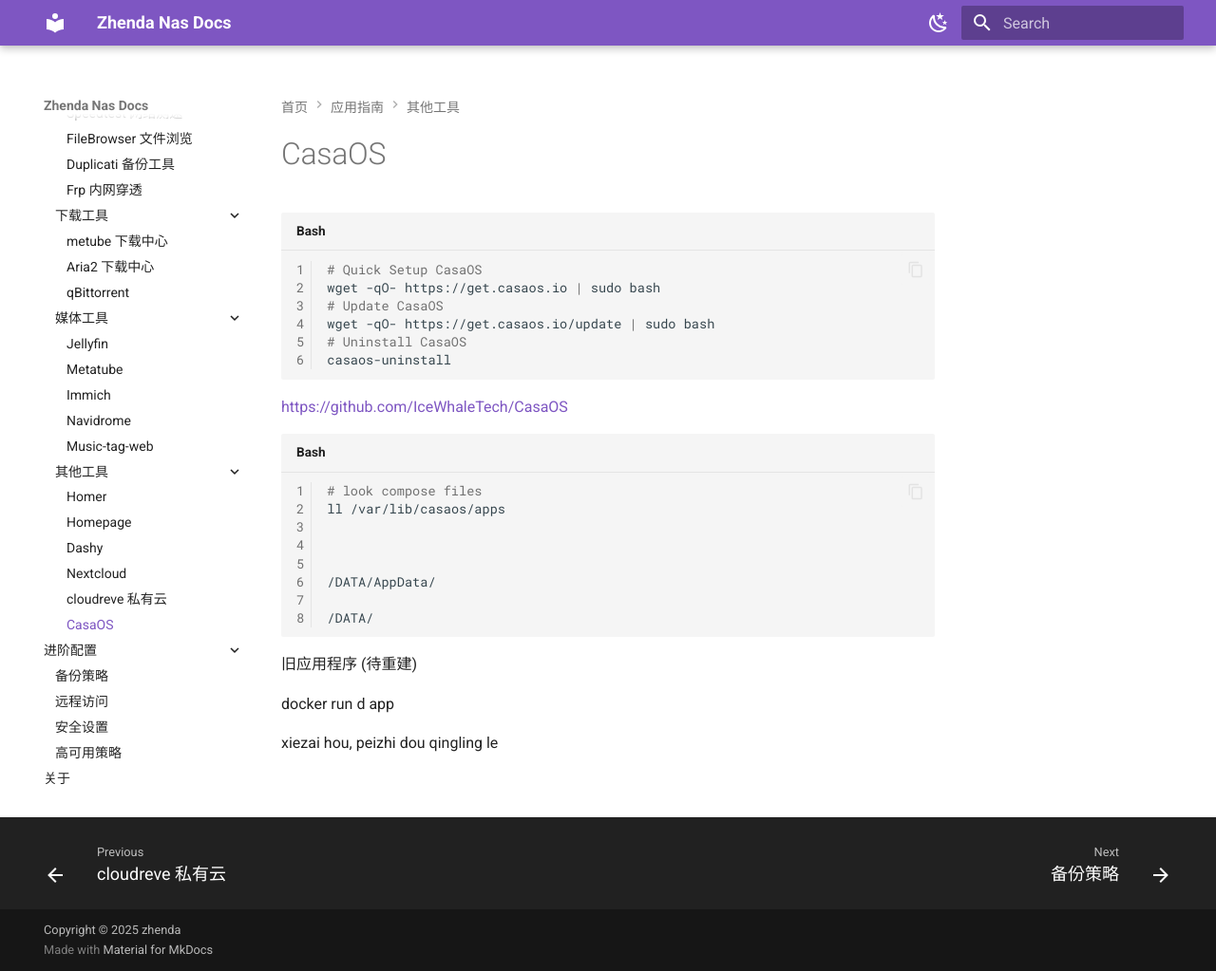
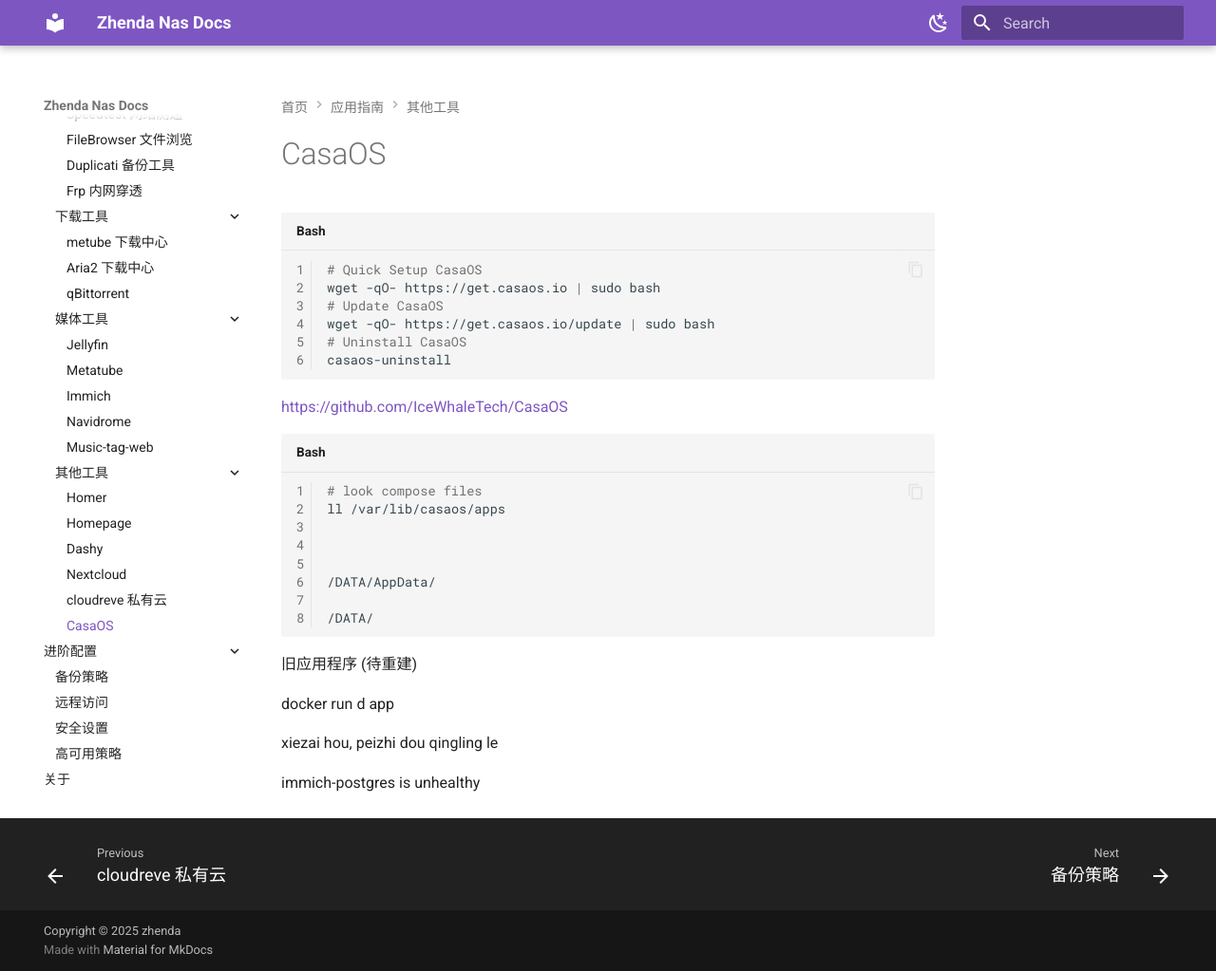
Before and after one commit to zhenda-hub/my-docker-files, an MkDocs documentation site: the page built from docs/applications/other/casaos.md, in a window 1280 px wide and 1023 px high. Shown: the whole window at 95% size. Built offline with MkDocs 1.6.1 and Material for MkDocs 9.7.7, drawn with Linux system fonts in a browser that asks for light colours.

Commit message:
update(doc): casaos2

```diff
--- a/docs/applications/other/casaos.md
+++ b/docs/applications/other/casaos.md
@@ -30,3 +30,8 @@
 docker run d app
 
 xiezai hou, peizhi dou qingling le
+
+
+
+
+immich-postgres is unhealthy
```
